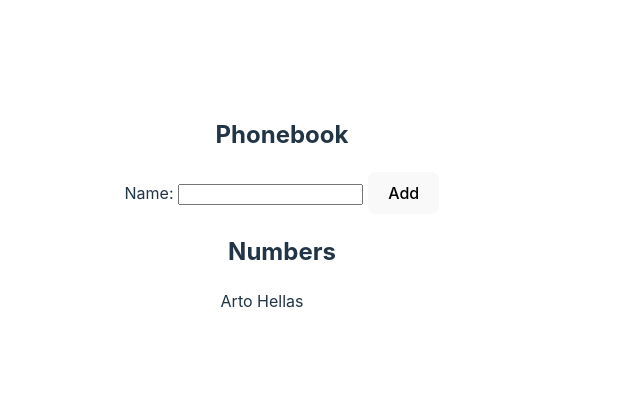
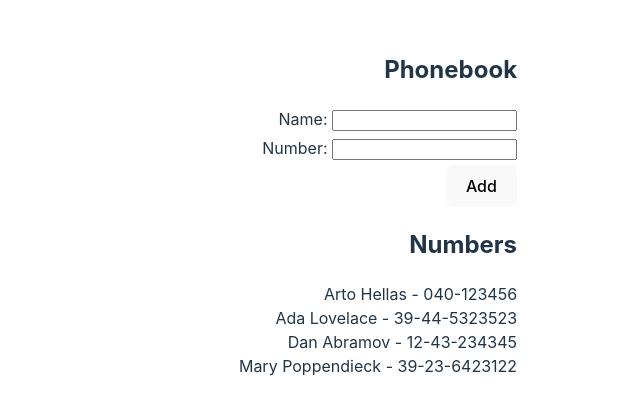
Before and after one commit to Hampton-Black/full-stack-open-work, a React (Vite) app in the folder part2/phonebook/: page / in a window 1280 px wide. Shown: the part 187-600 px from the top of the page, without its empty margins (358-998 px from the left). Built offline with nearby package versions, Linux system fonts and the light colour scheme.

Commit message:
2.8: Add number functionality

```diff
--- a/part2/phonebook/src/App.css
+++ b/part2/phonebook/src/App.css
@@ -43,13 +43,22 @@
 
 .form-container {
   display: flex;
-  justify-content: space-between;
-  align-items: center;
+  justify-content: start;
+  align-items:flex-end;
+  flex-direction: column;
   gap: 5px;
+}
+
+.form-container button {
+  align-self: flex-start;
 }
 
 ul {
   list-style: none;
-  text-align: left;
-  padding-left: 6em;
+  text-align: right;
+  padding-left: 12em;
 }
+
+.header {
+  text-align: right;
+}
--- a/part2/phonebook/src/App.tsx
+++ b/part2/phonebook/src/App.tsx
@@ -1,14 +1,26 @@
 import { useState } from "react";
 import "./App.css";
 
+interface person {
+  name: string;
+  number?: string;
+}
+
 function App() {
-  const [persons, setPersons] = useState([{ name: "Arto Hellas" }]);
+  const [persons, setPersons] = useState([
+    { name: "Arto Hellas", number: "040-123456" },
+    { name: "Ada Lovelace", number: "39-44-5323523" },
+    { name: "Dan Abramov", number: "12-43-234345" },
+    { name: "Mary Poppendieck", number: "39-23-6423122" },
+  ]);
   const [newName, setNewName] = useState("");
+  const [newNumber, setNewNumber] = useState("");
 
   const addName = (event) => {
     event.preventDefault();
     const nameObject = {
       name: newName,
+      number: newNumber,
     };
 
     if (persons.find((person) => newName === person.name)) {
@@ -18,27 +30,39 @@ function App() {
 
     setPersons(persons.concat(nameObject));
     setNewName("");
+    setNewNumber("");
   };
-
-  const handleNameChange = (event) => setNewName(event.target.value);
 
   return (
     <>
-      <h2>Phonebook</h2>
+      <h2 className="header">Phonebook</h2>
 
       <form className="form-container" onSubmit={addName}>
         <div>
-          Name: <input value={newName} onChange={handleNameChange} />
+          Name:{" "}
+          <input
+            value={newName}
+            onChange={(event) => setNewName(event.target.value)}
+          />
+        </div>
+        <div>
+          Number:{" "}
+          <input
+            value={newNumber}
+            onChange={(event) => setNewNumber(event.target.value)}
+          />
         </div>
         <div>
           <button type="submit">Add</button>
         </div>
       </form>
 
-      <h2>Numbers</h2>
+      <h2 className="header">Numbers</h2>
       <ul>
         {persons.map((person) => (
-          <li key={person.name}>{person.name}</li>
+          <li key={person.name}>
+            {person.name} - {person.number}
+          </li>
         ))}
       </ul>
     </>
```
